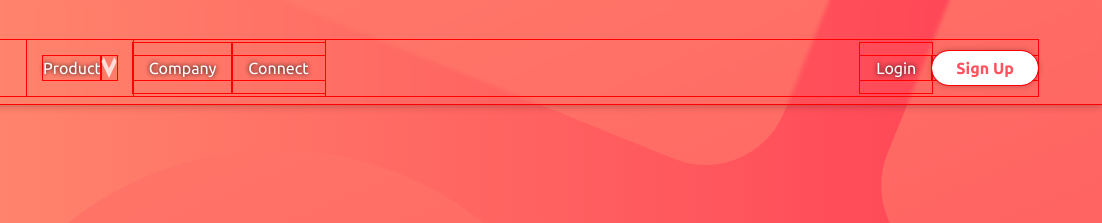
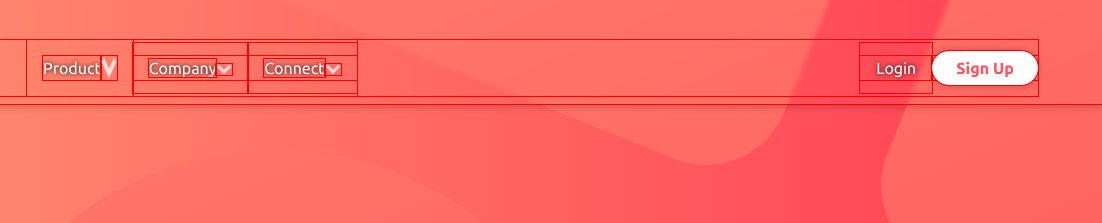
Before and after one commit to lilKriT/blogr-landing-page, a website: page index.html in a window 1280 px wide. Shown: the top 223 px of the page, 178-1280 px from the left. Drawn offline with Linux system fonts and the light colour scheme.

Commit message:
Styling dropdowns.

```diff
--- a/index.html
+++ b/index.html
@@ -57,7 +57,13 @@
             </menu>
           </li>
           <li class="group">
-            <a href="#" class="navItem">Company</a>
+            <a href="#" class="navItem"
+              ><span>Company</span
+              ><img
+                src="./images/icon-arrow-light.svg"
+                alt=""
+                class="inline w-4 h-auto"
+            /></a>
             <menu class="hidden sgroup-hover:flex">
               <li><a href="#">About</a></li>
               <li><a href="#">Team</a></li>
@@ -66,7 +72,13 @@
             </menu>
           </li>
           <li class="group">
-            <a href="#" class="navItem">Connect</a>
+            <a href="#" class="navItem"
+              ><span>Connect</span
+              ><img
+                src="./images/icon-arrow-light.svg"
+                alt=""
+                class="inline w-4 h-auto"
+            /></a>
             <menu class="hidden sgroup-hover:flex">
               <li><a href="#">Contact</a></li>
               <li><a href="#">Newsletter</a></li>
```
